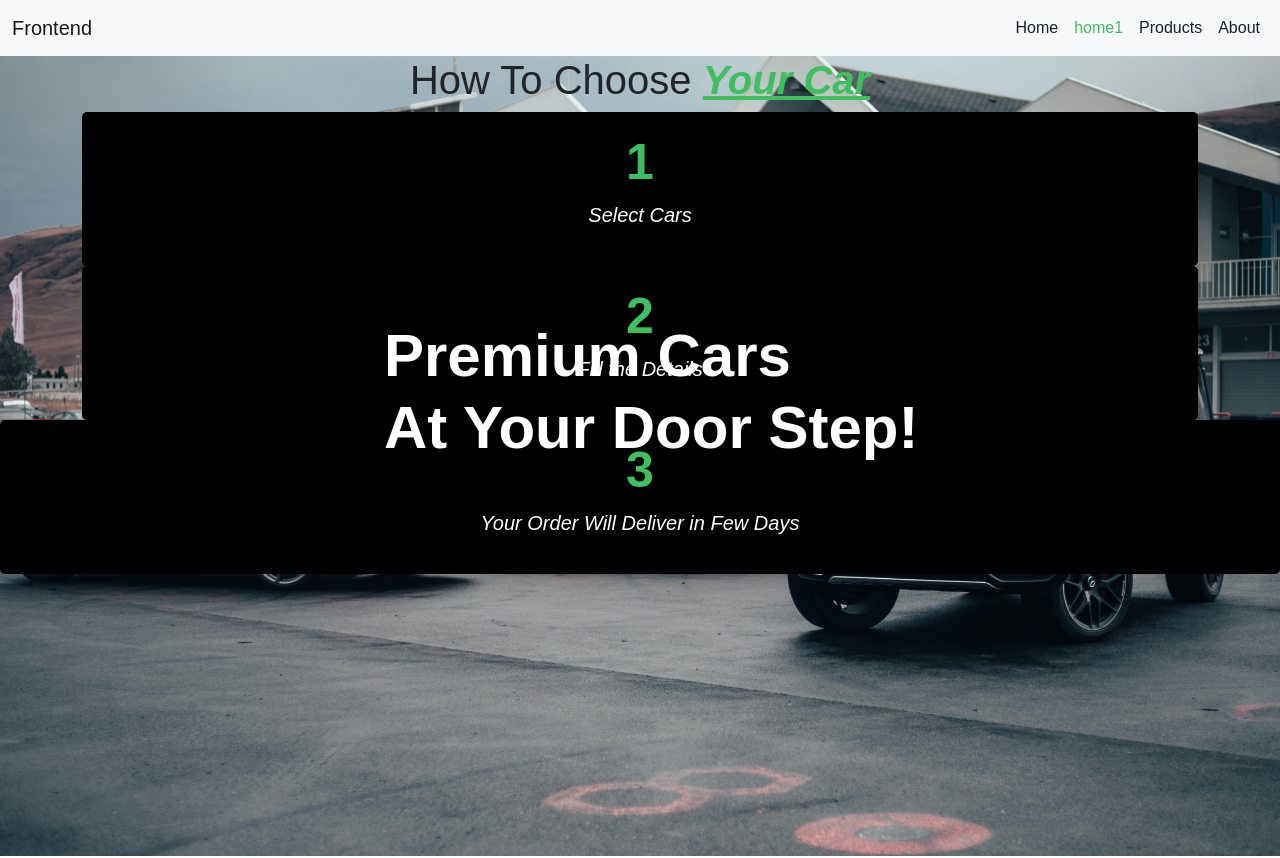
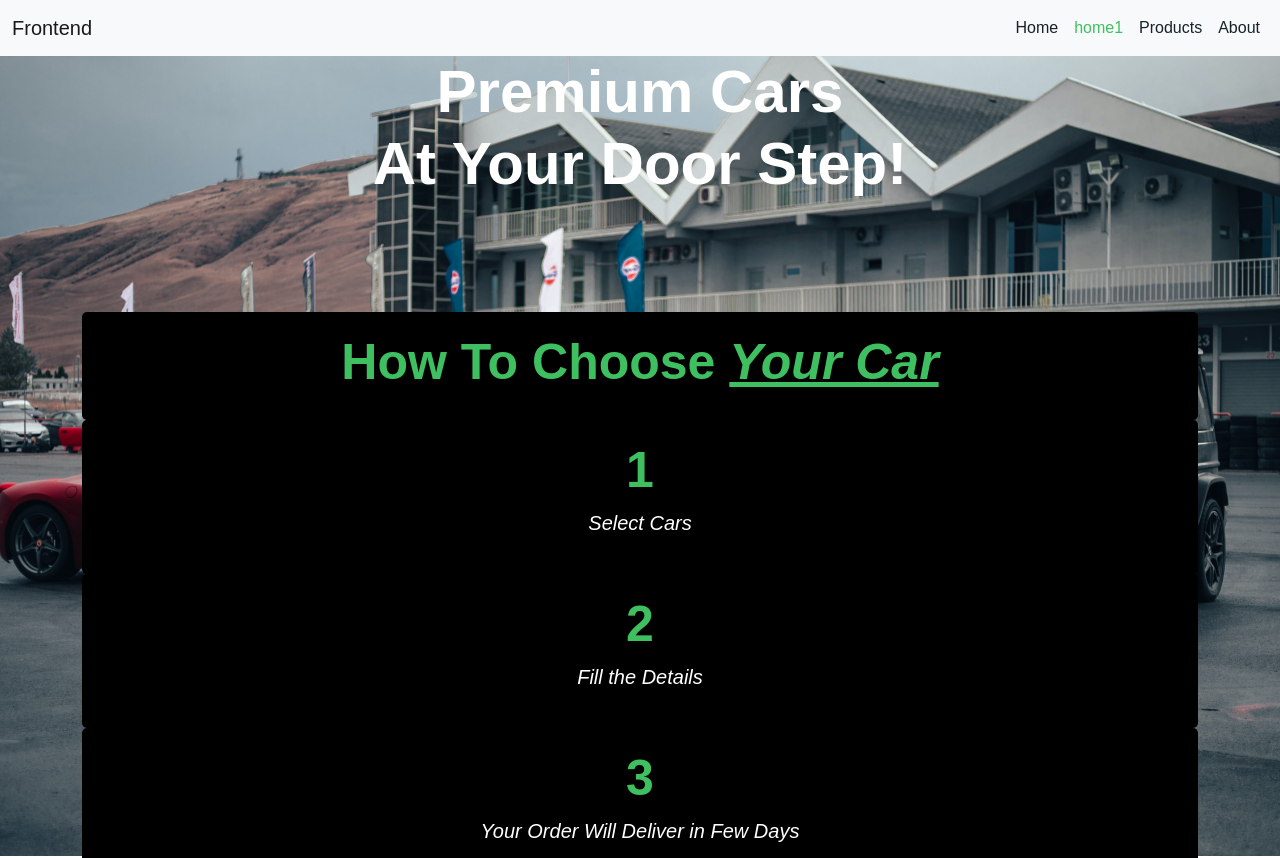
Before and after one commit to rahulpaul2160/FE, an Angular app: page /home1 in a window 1280 px wide. Shown: the top 858 px of the page. Built offline with nearby package versions, Linux system fonts and the light colour scheme.

Commit message:
New commit

```diff
--- a/src/app/pages/home1/home1.component.css
+++ b/src/app/pages/home1/home1.component.css
@@ -7,16 +7,15 @@
 }
 .content
 {
-    top: 40%;
+    top: 0%;
     left: 30%;
-    position: absolute;
 }
 .content h1
 {
     color: #fff;
     font-size: 60px;
     font-weight: bold;
-
+    text-align: center;
 }
 .stepBox
 {
@@ -25,6 +24,7 @@
     border-radius: 5px;
     text-align:center;
 }
+
 .stepBox h1
 {
     font-size: 50px;
@@ -37,6 +37,10 @@
     font-style: italic;
     color: #fff;
 }
+.text-bottom
+{
+    margin-top: 10%;
+}
 .highlight
 {
     color: var(--primary-color);
--- a/src/app/pages/home1/home1.component.html
+++ b/src/app/pages/home1/home1.component.html
@@ -1,11 +1,13 @@
 <div class="banner">
     <div class="content">
         <h1>Premium Cars <br>At Your Door Step!</h1>
-
     </div>
     <div class="container">
-        <h1 class="text-center">How To Choose <span style class="highlight"> Your Car</span></h1>
+        <div class= "text-bottom">
             <!-- one -->
+<div class="stepBox">
+    <h1 class="text-center">How To Choose <span style class="highlight"> Your Car</span></h1>
+</div>
             <div class="stepBox">
                 <h1>1</h1>
                 <p>Select Cars</p>
@@ -20,5 +22,5 @@
                     <h1>3</h1>
                     <p>Your Order Will Deliver in Few Days</p>
                 </div>
-
+            </div>
 </div>
```
